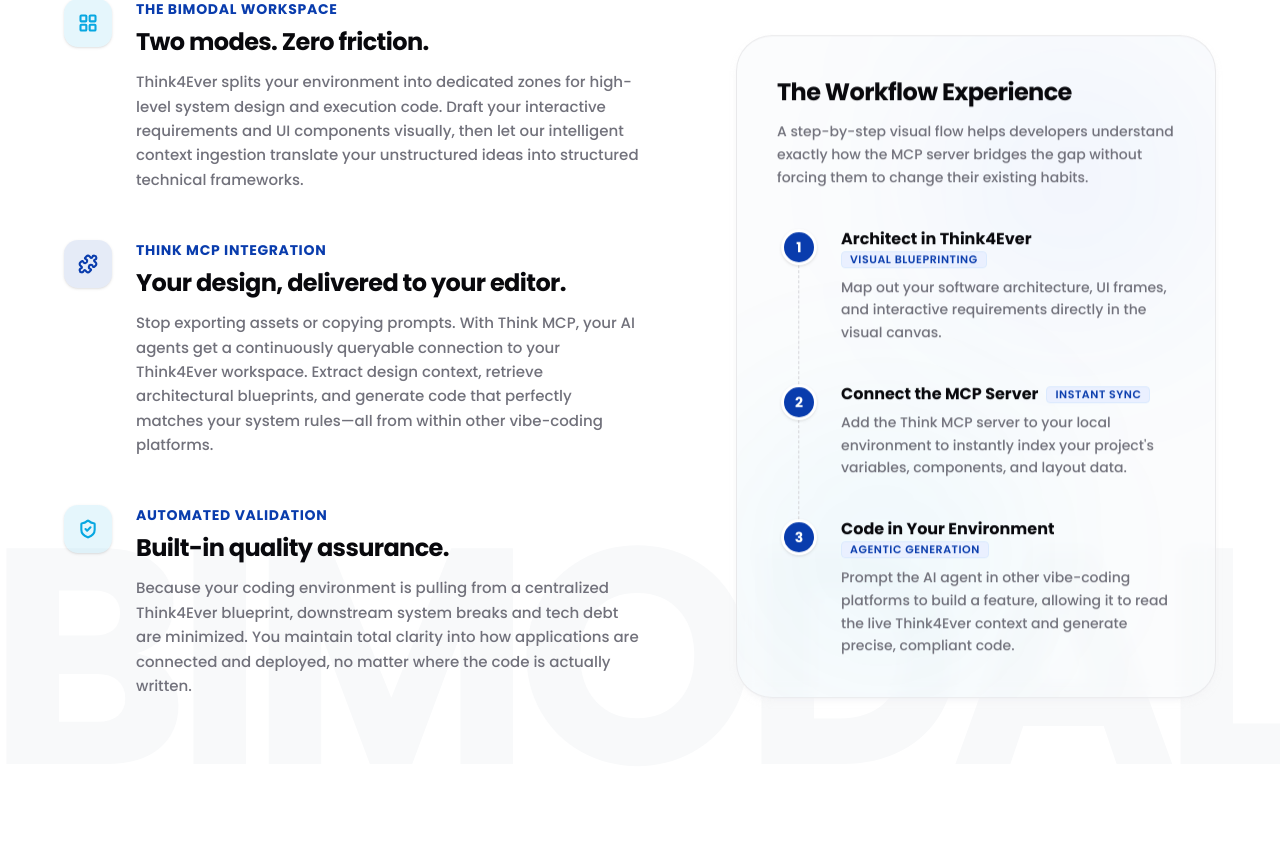
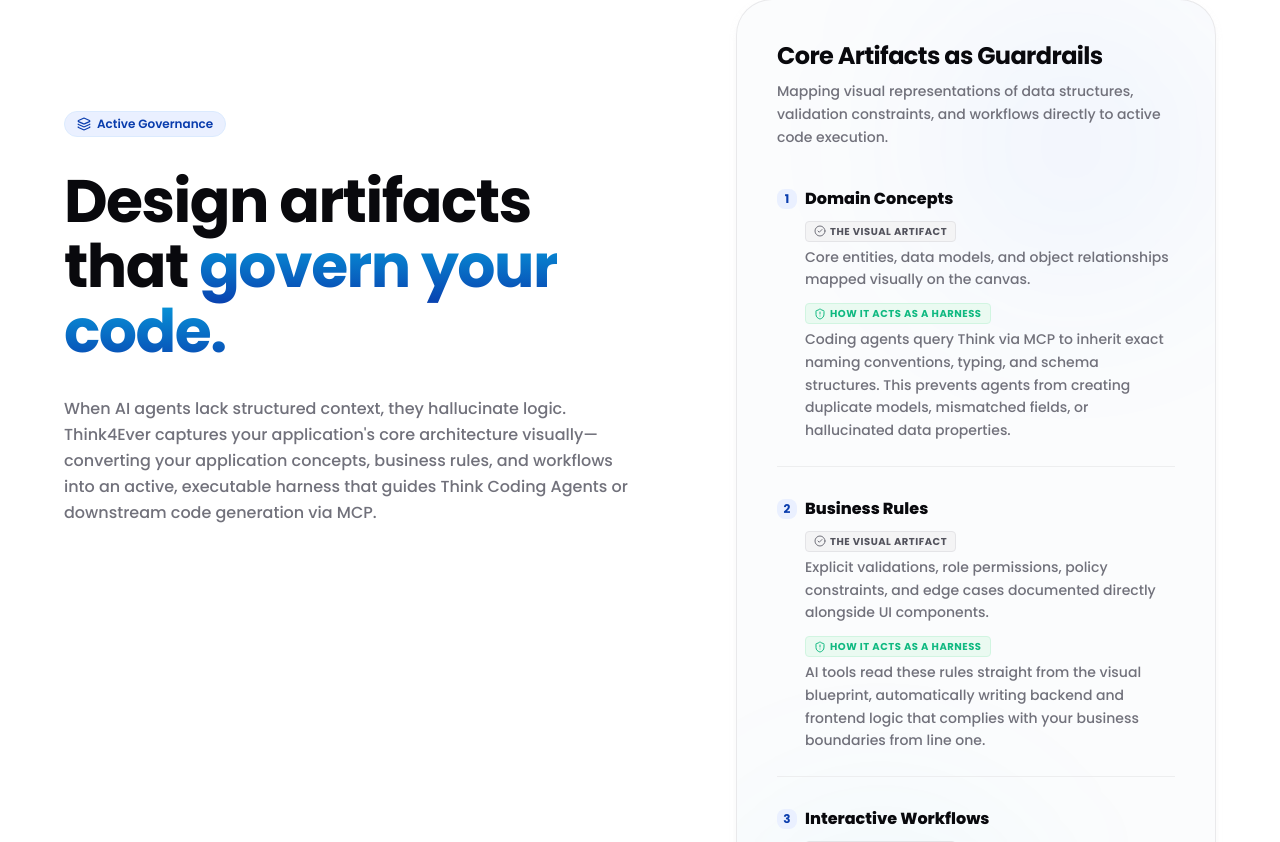
Before and after one commit to mahbubcsebd/think4ever, a Next.js app: page / in a window 1280 px wide. Shown: the part 2118-2960 px from the top of the page. Built offline with nearby package versions, Linux system fonts and the light colour scheme; no server answers.

Commit message:
Add new section 'Design artifacts that govern your code' below DesignHarness

```diff
--- a/app/(root)/page.js
+++ b/app/(root)/page.js
@@ -1,5 +1,6 @@
 import Hero from '@/components/Hero';
 import DesignHarness from '@/components/DesignHarness';
+import DesignArtifacts from '@/components/DesignArtifacts';
 import BimodalWorkflow from '@/components/BimodalWorkflow';
 import ProblemStatement from '@/components/ProblemStatement';
 import FourCapabilities from '@/components/FourCapabilities';
@@ -24,6 +25,9 @@ export default function Home() {
 
         {/* Design spec harness section */}
         <DesignHarness />
+
+        {/* Design artifacts governance section */}
+        <DesignArtifacts />
 
         {/* Bimodal Workspace & MCP Integration Section */}
         <BimodalWorkflow />
--- /dev/null
+++ b/components/DesignArtifacts.js
@@ -0,0 +1,146 @@
+'use client';
+
+import { motion } from 'framer-motion';
+import { Layers, CheckCircle2, ShieldAlert } from 'lucide-react';
+import GradientText from './GradientText';
+
+const artifacts = [
+  {
+    num: '1',
+    title: 'Domain Concepts',
+    visual: 'Core entities, data models, and object relationships mapped visually on the canvas.',
+    harness: 'Coding agents query Think via MCP to inherit exact naming conventions, typing, and schema structures. This prevents agents from creating duplicate models, mismatched fields, or hallucinated data properties.',
+  },
+  {
+    num: '2',
+    title: 'Business Rules',
+    visual: 'Explicit validations, role permissions, policy constraints, and edge cases documented directly alongside UI components.',
+    harness: 'AI tools read these rules straight from the visual blueprint, automatically writing backend and frontend logic that complies with your business boundaries from line one.',
+  },
+  {
+    num: '3',
+    title: 'Interactive Workflows',
+    visual: 'Multi-step state transitions, user journeys, and asynchronous system loops defined as explicit state machines.',
+    harness: 'Agents use these workflow maps to generate clean routing, state management, and error-handling routines without losing context or skipping failure paths midway through generation.',
+  },
+];
+
+export default function DesignArtifacts() {
+  return (
+    <section className="py-20 md:py-28 px-4 md:px-12 lg:px-16 bg-white relative z-20 overflow-hidden border-t border-zinc-100">
+      {/* Background Watermark */}
+      <div className="absolute left-1/2 -translate-x-1/2 top-auto bottom-0 pointer-events-none z-0 select-none">
+        <span className="font-bold font-sans text-[24vw] uppercase tracking-tighter leading-none text-[#f8f9fa] whitespace-nowrap">
+          Artifacts
+        </span>
+      </div>
+
+      <div className="container mx-auto max-w-[1400px] relative z-10">
+        <div className="grid grid-cols-1 lg:grid-cols-[1.1fr_1fr] xl:grid-cols-[1.2fr_1fr] gap-12 lg:gap-16 xl:gap-24 items-start">
+
+          {/* Left Column: Heading and Paragraph */}
+          <motion.div
+            initial={{ opacity: 0, x: -30 }}
+            whileInView={{ opacity: 1, x: 0 }}
+            viewport={{ once: true, amount: 0.2 }}
+            transition={{ duration: 0.8, ease: [0.16, 1, 0.3, 1] }}
+            className="flex flex-col gap-5 lg:gap-6 lg:sticky lg:top-28"
+          >
+            {/* Small Badge */}
+            <span className="inline-flex items-center gap-1.5 px-3 py-1 rounded-full text-xs font-semibold text-[#093cad] bg-[#eaf0ff] border border-[#dbeafe] w-fit mb-2">
+              <Layers className="w-3.5 h-3.5 text-[#093cad]" /> Active Governance
+            </span>
+
+            <h2 className="text-[28px] sm:text-[40px] md:text-[60px] font-bold text-[#09090D] leading-[1.1] md:leading-[65px] tracking-tight">
+              Design artifacts that <GradientText>govern your code.</GradientText>
+            </h2>
+
+            <p className="text-[15px] lg:text-[16px] leading-relaxed text-zinc-500 font-medium max-w-2xl mt-2">
+              When AI agents lack structured context, they hallucinate logic.
+              Think4Ever captures your application's core architecture visually—converting
+              your application concepts, business rules, and workflows into an active,
+              executable harness that guides Think Coding Agents or downstream code
+              generation via MCP.
+            </p>
+          </motion.div>
+
+          {/* Right Column: Core Artifacts as Guardrails Card */}
+          <motion.div
+            initial={{ opacity: 0, y: 30 }}
+            whileInView={{ opacity: 1, y: 0 }}
+            viewport={{ once: true, amount: 0.2 }}
+            transition={{ duration: 0.8, ease: [0.16, 1, 0.3, 1] }}
+            className="w-full"
+          >
+            {/* Premium Light-mode container matching the site theme */}
+            <div className="relative bg-[#f8fafc]/60 backdrop-blur-sm text-zinc-950 p-6 sm:p-8 md:p-10 rounded-[28px] md:rounded-[36px] border border-zinc-200/80 shadow-md shadow-zinc-100/50 overflow-hidden">
+
+              {/* Premium Subtle Radial Glows for Light Mode */}
+              <div className="absolute top-0 right-0 w-72 h-72 bg-blue-500/5 rounded-full blur-[90px] pointer-events-none" />
+              <div className="absolute bottom-0 left-0 w-72 h-72 bg-[#07A7E1]/5 rounded-full blur-[90px] pointer-events-none" />
+
+              {/* Card Header */}
+              <div className="relative z-10 mb-8 md:mb-10">
+                <h4 className="text-xl sm:text-2xl font-bold text-[#09090D] tracking-tight mb-2">
+                  Core Artifacts as Guardrails
+                </h4>
+                <p className="text-xs sm:text-sm text-zinc-500 leading-relaxed max-w-lg font-medium">
+                  Mapping visual representations of data structures, validation constraints, and workflows directly to active code execution.
+                </p>
+              </div>
+
+              {/* Artifacts List */}
+              <div className="relative z-10 flex flex-col gap-8">
+                {artifacts.map((item, idx) => (
+                  <motion.div
+                    key={idx}
+                    initial={{ opacity: 0, x: 20 }}
+                    whileInView={{ opacity: 1, x: 0 }}
+                    viewport={{ once: true }}
+                    transition={{ duration: 0.6, delay: 0.1 + idx * 0.15, ease: [0.16, 1, 0.3, 1] }}
+                    className="flex flex-col gap-3 pb-6 border-b border-zinc-200/60 last:pb-0 last:border-none"
+                  >
+                    {/* Item Title */}
+                    <div className="flex items-center gap-2">
+                      <span className="text-xs font-bold text-[#093cad] bg-[#eaf0ff] w-5 h-5 rounded-md flex items-center justify-center">
+                        {item.num}
+                      </span>
+                      <h5 className="font-extrabold text-[#09090D] text-base leading-none">
+                        {item.title}
+                      </h5>
+                    </div>
+
+                    {/* Sub-items (Visual Artifact & How It Acts as a Harness) */}
+                    <div className="flex flex-col gap-3 pl-7">
+                      {/* Visual Artifact */}
+                      <div className="flex flex-col gap-1">
+                        <span className="inline-flex items-center gap-1 w-fit px-2 py-0.5 rounded bg-zinc-100 border border-zinc-200 text-[10px] font-bold text-zinc-600 uppercase tracking-wider">
+                          <CheckCircle2 className="w-3 h-3 text-zinc-500" /> The Visual Artifact
+                        </span>
+                        <p className="text-xs sm:text-sm text-zinc-500 leading-relaxed font-medium">
+                          {item.visual}
+                        </p>
+                      </div>
+
+                      {/* How It Acts as a Harness */}
+                      <div className="flex flex-col gap-1">
+                        <span className="inline-flex items-center gap-1 w-fit px-2 py-0.5 rounded bg-[#eafaf1] border border-[#d1f5e1] text-[10px] font-bold text-[#10b981] uppercase tracking-wider">
+                          <ShieldAlert className="w-3 h-3 text-[#10b981]" /> How It Acts as a Harness
+                        </span>
+                        <p className="text-xs sm:text-sm text-zinc-500 leading-relaxed font-medium">
+                          {item.harness}
+                        </p>
+                      </div>
+                    </div>
+                  </motion.div>
+                ))}
+              </div>
+
+            </div>
+          </motion.div>
+
+        </div>
+      </div>
+    </section>
+  );
+}
```
